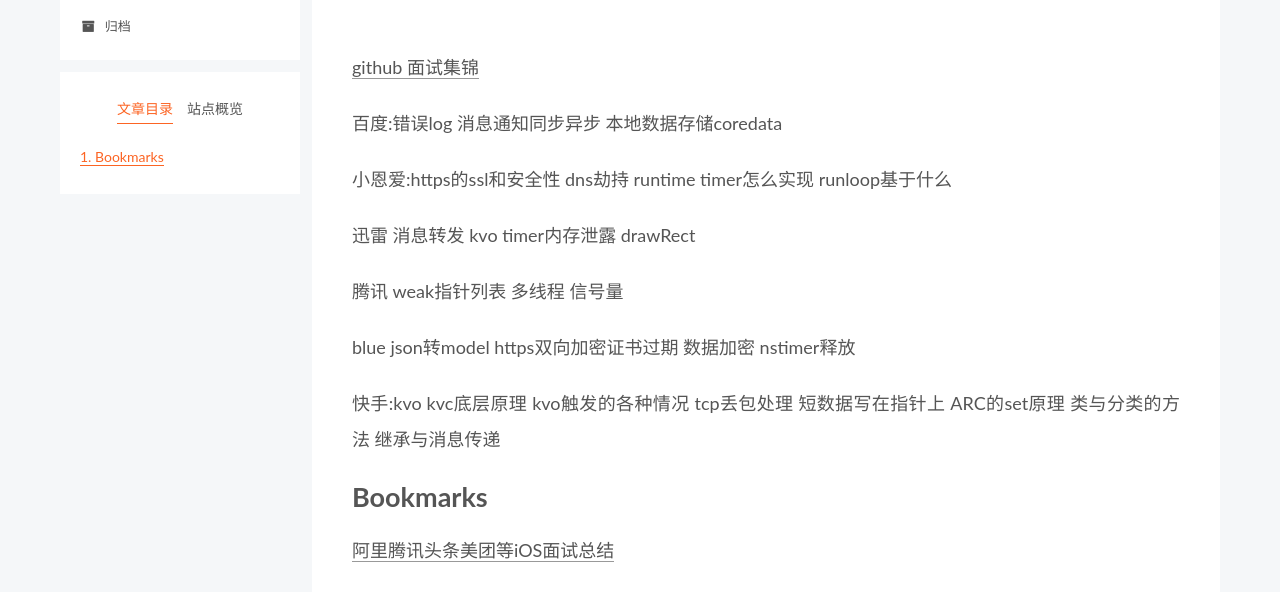
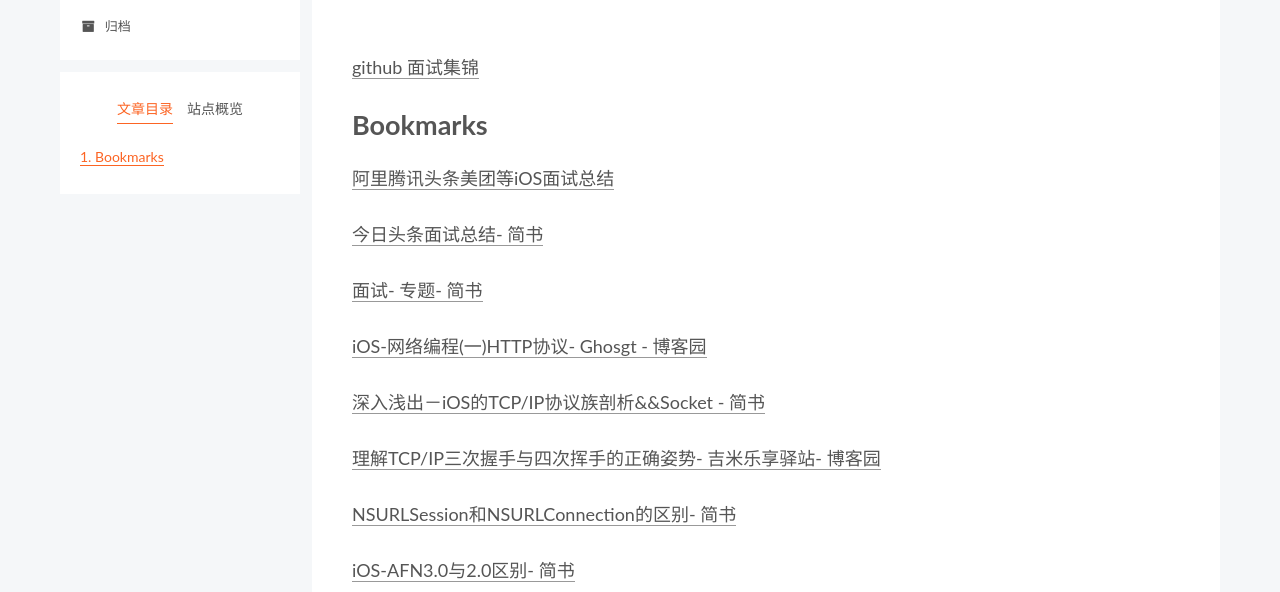
Before and after one commit to TooXu/tooxu.github.io, a plain HTML site: page 2019/10/27/iOS-wiki/index.html in a window 1280 px wide. Shown: the part 165-757 px from the top of the page. Drawn offline with Linux system fonts and the light colour scheme.

Commit message:
Site updated: 2019-10-27 16:57:52

```diff
--- a/2019/10/27/iOS-wiki/index.html
+++ b/2019/10/27/iOS-wiki/index.html
@@ -50,14 +50,14 @@
   };
 </script>
 
-  <meta name="description" content="github 面试集锦 百度:错误log  消息通知同步异步 本地数据存储coredata 小恩爱:https的ssl和安全性  dns劫持  runtime timer怎么实现 runloop基于什么 迅雷 消息转发 kvo timer内存泄露 drawRect 腾讯 weak指针列表  多线程  信号量 blue json转model https双向加密证书过期  数据加密  nstimer释">
+  <meta name="description" content="github 面试集锦 Bookmarks阿里腾讯头条美团等iOS面试总结 今日头条面试总结- 简书  面试- 专题- 简书 iOS-网络编程(一)HTTP协议- Ghosgt - 博客园  深入浅出－iOS的TCP&#x2F;IP协议族剖析&amp;amp;&amp;amp;Socket - 简书  理解TCP&#x2F;IP三次握手与四次挥手的正确姿势- 吉米乐享驿站- 博客园 NSURLSession和NSURLConnect">
 <meta property="og:type" content="article">
 <meta property="og:title" content="iOS-wiki">
 <meta property="og:url" content="http:&#x2F;&#x2F;yoursite.com&#x2F;2019&#x2F;10&#x2F;27&#x2F;iOS-wiki&#x2F;index.html">
 <meta property="og:site_name" content="TooXu">
-<meta property="og:description" content="github 面试集锦 百度:错误log  消息通知同步异步 本地数据存储coredata 小恩爱:https的ssl和安全性  dns劫持  runtime timer怎么实现 runloop基于什么 迅雷 消息转发 kvo timer内存泄露 drawRect 腾讯 weak指针列表  多线程  信号量 blue json转model https双向加密证书过期  数据加密  nstimer释">
+<meta property="og:description" content="github 面试集锦 Bookmarks阿里腾讯头条美团等iOS面试总结 今日头条面试总结- 简书  面试- 专题- 简书 iOS-网络编程(一)HTTP协议- Ghosgt - 博客园  深入浅出－iOS的TCP&#x2F;IP协议族剖析&amp;amp;&amp;amp;Socket - 简书  理解TCP&#x2F;IP三次握手与四次挥手的正确姿势- 吉米乐享驿站- 博客园 NSURLSession和NSURLConnect">
 <meta property="og:locale" content="zh-CN">
-<meta property="og:updated_time" content="2019-10-27T08:46:40.316Z">
+<meta property="og:updated_time" content="2019-10-27T08:57:43.331Z">
 <meta name="twitter:card" content="summary">
 
 <link rel="canonical" href="http://yoursite.com/2019/10/27/iOS-wiki/">
@@ -200,7 +200,7 @@
               <span class="post-meta-item-text">发表于</span>
 
 
-              <time title="创建时间：2019-10-27 16:42:00 / 修改时间：16:46:40" itemprop="dateCreated datePublished" datetime="2019-10-27T16:42:00+08:00">2019-10-27</time>
+              <time title="创建时间：2019-10-27 16:42:00 / 修改时间：16:57:43" itemprop="dateCreated datePublished" datetime="2019-10-27T16:42:00+08:00">2019-10-27</time>
             </span>
 
 
@@ -215,12 +215,6 @@
 
 
         <p><a href="https://github.com/TooXu/iOS-InterviewQuestion-collection" target="_blank" rel="noopener">github 面试集锦</a></p>
-<p>百度:错误log  消息通知同步异步 本地数据存储coredata</p>
-<p>小恩爱:https的ssl和安全性  dns劫持  runtime timer怎么实现 runloop基于什么</p>
-<p>迅雷 消息转发 kvo timer内存泄露 drawRect</p>
-<p>腾讯 weak指针列表  多线程  信号量</p>
-<p>blue json转model https双向加密证书过期  数据加密  nstimer释放 </p>
-<p>快手:kvo kvc底层原理 kvo触发的各种情况  tcp丢包处理  短数据写在指针上  ARC的set原理  类与分类的方法 继承与消息传递</p>
 <h1 id="Bookmarks"><a href="#Bookmarks" class="headerlink" title="Bookmarks"></a>Bookmarks</h1><p><a href="https://mp.weixin.qq.com/s/GBtDRGatRJIYhILcIJSFtw" target="_blank" rel="noopener">阿里腾讯头条美团等iOS面试总结</a></p>
 <p><a href="https://www.jianshu.com/p/20f01d99e409" target="_blank" rel="noopener">今日头条面试总结- 简书</a> </p>
 <p><a href="https://www.jianshu.com/c/789f5c888a8c?utm_source=desktop&utm_medium=notes-included-collection" target="_blank" rel="noopener">面试- 专题- 简书</a></p>
--- a/css/main.css
+++ b/css/main.css
@@ -1146,7 +1146,7 @@ pre .javascript .function {
 }
 .links-of-author a::before,
 .links-of-author span.exturl::before {
-  background: #ebffff;
+  background: #ff7e8c;
   border-radius: 50%;
   content: ' ';
   display: inline-block;
```
Also changed, not shown: index.html (+1 -7 lines).
